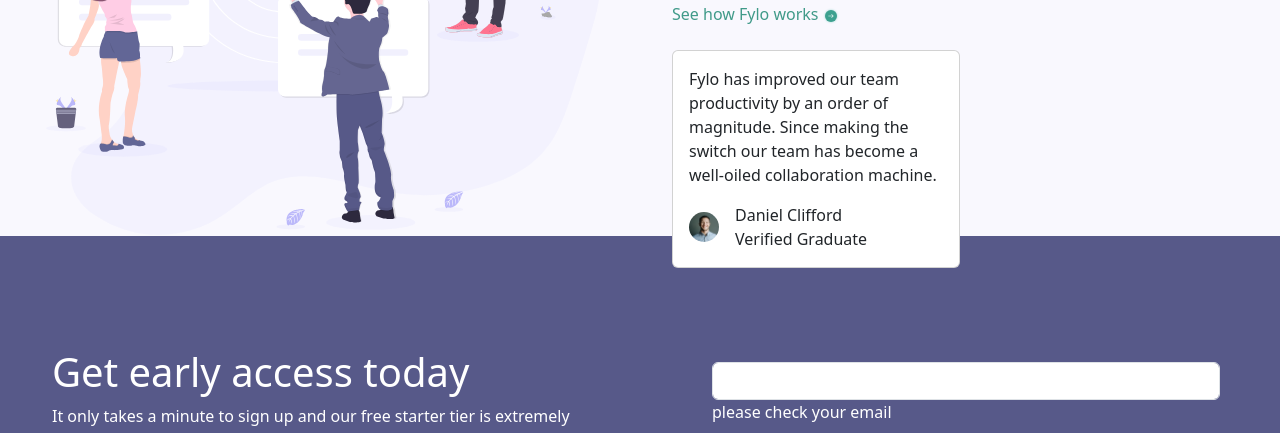
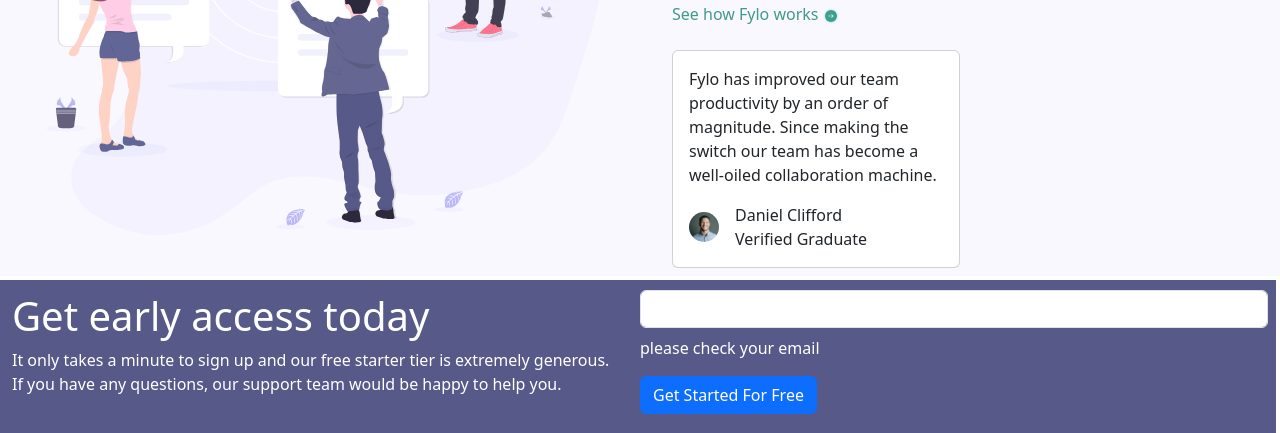
Before and after one commit to SOFSV12/FYLO-LP, a plain HTML site: page index.html in a window 1280 px wide. Shown: the part 890-1323 px from the top of the page. Drawn offline with nearby package versions, Linux system fonts and the light colour scheme.

Commit message:
resolving branches

```diff
--- a/index.html
+++ b/index.html
@@ -71,7 +71,7 @@
         </div>
       </div>
     </nav>
-    <!-- section 1 -->
+    <!--  -->
     <div class="container-fluid mb-5" style="background-color: white">
       <div class="row gx-5 gy-5 align-items-center">
         <div class="col-sm-12 col-lg-6 py-4 p-1">
@@ -153,11 +153,13 @@
         </div>
       </div>
     </div>
-
-    <div style="background-color: #575989" class="container-fluid">
-      <div class="row gx-5 gy-5 align-items-center">
-        <div class="col-sm-12 col-lg-6 p-5">
-          <div class="p-3 text-white">
+    <!-- section 3 -->
+    <div
+      style="background-color: #575989"
+      class="container-fluid row gx-2 gy-1 pb-3 align-items-center"
+    >
+      <div class="col-sm-12 col-lg-6">
+        <div class="text-white p-2">
           <h1>Get early access today</h1>
           <p>
             It only takes a minute to sign up and our free starter tier is
@@ -167,12 +169,12 @@
         </div>
       </div>
       <div class="col-sm-12 col-lg-6 order-12">
-          <div class="p-5">
+        <div class="">
           <form class="needs-validation">
             <div class="mb-3">
               <input
                 type="email"
-                  class="form-control"
+                class="form-control mb-2"
                 id="exampleInputPassword1"
               />
               <span class="text-white">please check your email</span>
```
Lines whose indentation alone changed are shown as unchanged.
